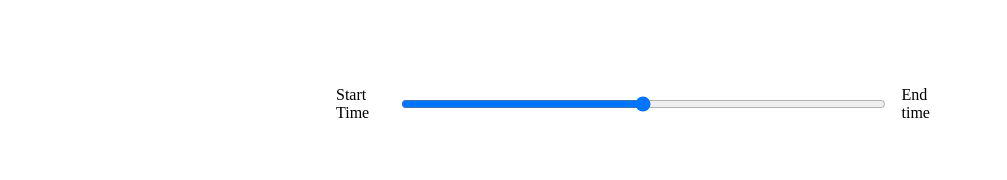
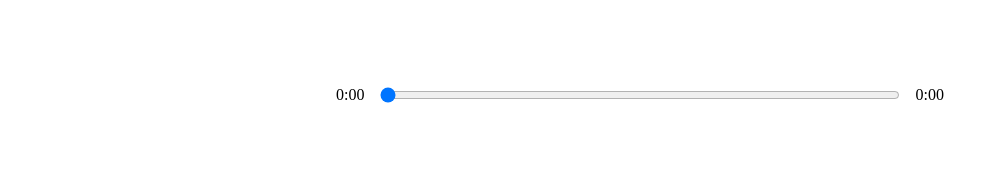
Before and after one commit to swapnil0709/Musique, a React (Create React App) app: page / in a window 1280 px wide. Shown: the part 447-627 px from the top of the page, without its empty margins (0-1007 px from the left). Built offline with nearby package versions, Linux system fonts and the light colour scheme.

Commit message:
Add Button and Range update

```diff
--- a/src/components/Player.js
+++ b/src/components/Player.js
@@ -1,4 +1,4 @@
-import React, { useRef } from "react";
+import React, { useRef, useState } from "react";
 import { FontAwesomeIcon } from "@fortawesome/react-fontawesome";
 import {
   faPlay,
@@ -17,13 +17,42 @@
       audioRef.current.play();
     }
   };
+  const timeUpdateHandler = (e) => {
+    const current = e.target.currentTime;
+    const duration = e.target.duration;
+    setSongInfo({
+      ...songInfo,
+      currentTime: current,
+      duration: duration,
+    });
+  };
 
+  const getTime = (time) => {
+    return (
+      Math.floor(time / 60) + ":" + ("0" + Math.floor(time % 60)).slice(-2)
+    );
+  };
+  const dragHandler = (e) => {
+    audioRef.current.currentTime = e.target.value;
+    setSongInfo({ ...songInfo, currentTime: e.target.value });
+  };
+  const [songInfo, setSongInfo] = useState({
+    currentTime: 0,
+    duration: 0,
+  });
   return (
     <div className="player">
       <div className="time-control">
-        <p>Start Time</p>
-        <input type="range" name="" id="" />
-        <p>End time</p>
+        <p>{getTime(songInfo.currentTime)}</p>
+        <input
+          type="range"
+          name="range"
+          min={0}
+          onChange={dragHandler}
+          max={songInfo.duration}
+          value={songInfo.currentTime}
+        />
+        <p>{getTime(songInfo.duration)}</p>
       </div>
       <div className="play-control">
         <FontAwesomeIcon className="skip-back" size="2x" icon={faAngleLeft} />
@@ -39,7 +68,12 @@
           icon={faAngleRight}
         />
       </div>
-      <audio ref={audioRef} src={currentSong.audio}></audio>
+      <audio
+        onTimeUpdate={timeUpdateHandler}
+        ref={audioRef}
+        onLoadedMetadata={timeUpdateHandler}
+        src={currentSong.audio}
+      ></audio>
     </div>
   );
 };
--- a/src/components/Song.js
+++ b/src/components/Song.js
@@ -4,7 +4,7 @@
   return (
     <div className="song-container">
       {" "}
-      <img src={currentSong.cover} alt="song-cover" />{" "}
+      <img src={currentSong.cover} alt={currentSong.name} />{" "}
       <h2> {currentSong.name} </h2>
       <h3> {currentSong.artist} </h3>
     </div>
--- a/src/styles/_player.scss
+++ b/src/styles/_player.scss
@@ -8,7 +8,7 @@
   display: flex;
   input {
     width: 100%;
-    padding: 1rem 2rem;
+    padding: 1rem 0rem;
   }
   p {
     padding: 1rem;
```
